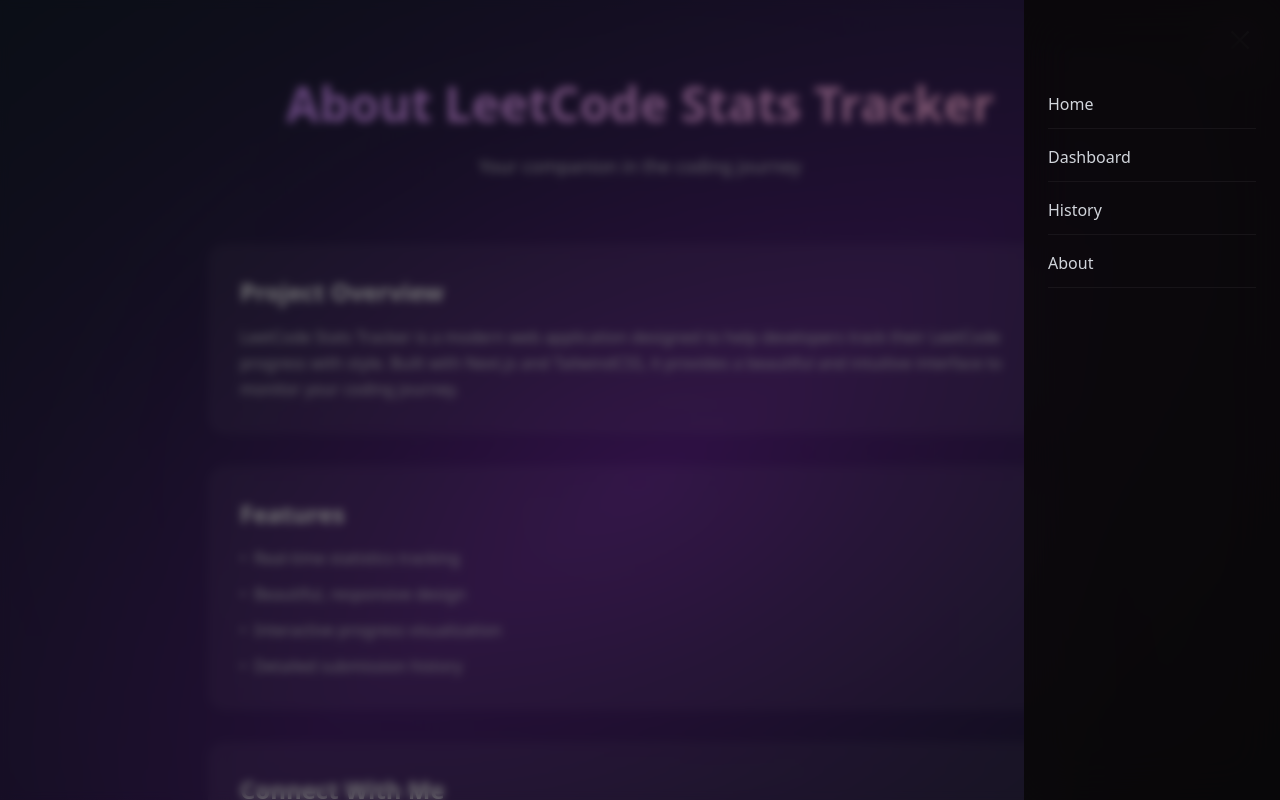
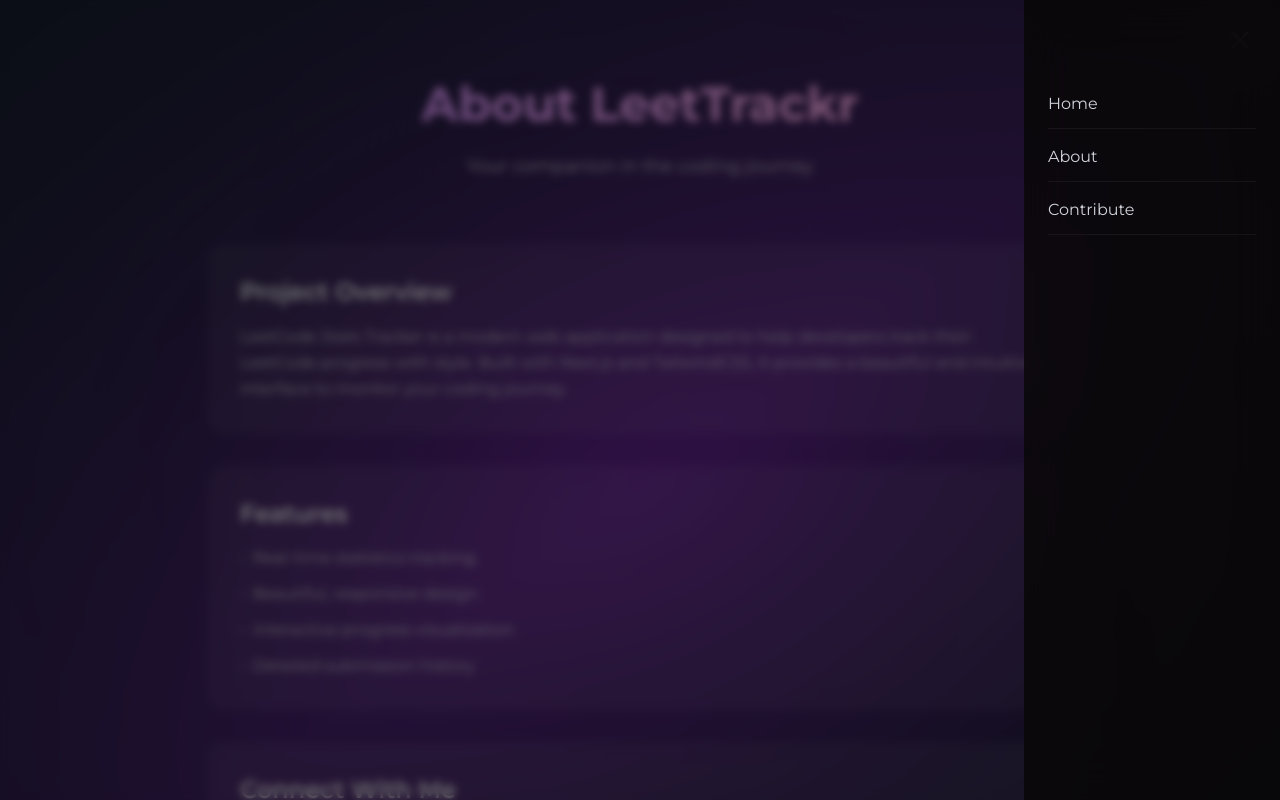
Before and after one commit to ShiiiivanshSingh/LeetTrackr, a Next.js app: page /about in a window 1280 px wide. Both pictures are taken after a click on the button "Toggle Menu". Shown: the top 800 px of the page. Built offline with nearby package versions, Linux system fonts and the light colour scheme.

Commit message:
UI Bug Fixes

```diff
--- a/src/app/about/page.js
+++ b/src/app/about/page.js
@@ -67,7 +67,7 @@
       >
         <motion.div variants={itemVariants} className="text-center mb-16">
           <h1 className="text-4xl md:text-5xl font-bold mb-6 bg-clip-text text-transparent bg-gradient-to-r from-purple-400 to-pink-300">
-            About LeetCode Stats Tracker
+            About LeetTrackr
           </h1>
           <p className="text-lg text-gray-300/90">
             Your companion in the coding journey
--- a/src/app/globals.css
+++ b/src/app/globals.css
@@ -14,8 +14,10 @@
   }
 }
 
+
+
 body {
-  color: var(--foreground);
-  background: var(--background);
-  font-family: Arial, Helvetica, sans-serif;
+
+  font-family: 'Montserrat', sans-serif;
+
 }
--- a/src/app/layout.js
+++ b/src/app/layout.js
@@ -1,4 +1,5 @@
 import { Geist, Geist_Mono } from "next/font/google";
+import { Montserrat } from "next/font/google";
 import "./globals.css";
 import { ThemeProvider } from "@/components/theme-provider";
 import Navigation from "@/components/Navigation";
@@ -14,16 +15,28 @@
   subsets: ["latin"],
 });
 
+const montserrat = Montserrat({
+  subsets: ['latin'],
+  display: 'swap',
+  weight: ['300', '400', '500', '600', '700'],
+  variable: '--font-montserrat',
+});
+
 export const metadata = {
-  title: 'LeetCode Stats Tracker',
+  title: 'LeetTrackr',
   description: 'Track your LeetCode statistics and progress with an elegant, interactive dashboard',
   keywords: 'leetcode, programming, coding, statistics, tracker',
+  icons: {
+    icon: [
+      { url: '/favicon.svg', type: 'image/svg+xml' },
+    ],
+  },
 }
 
 export default function RootLayout({ children }) {
   return (
     <html lang="en" suppressHydrationWarning>
-      <body className={`${geistSans.variable} ${geistMono.variable} font-sans antialiased`}>
+      <body className={`${geistSans.variable} ${geistMono.variable} ${montserrat.className} antialiased`}>
         <ThemeProvider
           attribute="class"
           defaultTheme="system"
--- a/src/components/Navigation.js
+++ b/src/components/Navigation.js
@@ -8,9 +8,8 @@
 
   const menuItems = [
     { href: '/', label: 'Home' },
-    { href: '/dashboard', label: 'Dashboard' },
-    { href: '/history', label: 'History' },
     { href: '/about', label: 'About' },
+    { href: 'https://github.com/ShiiiivanshSingh/LeetTrackr', label: 'Contribute', external: true },
   ];
 
   const menuVariants = {
@@ -84,6 +83,7 @@
                         href={item.href}
                         className="block py-3 text-gray-300 hover:text-white transition-colors duration-200"
                         onClick={() => setIsOpen(false)}
+                        {...(item.external && { target: "_blank", rel: "noopener noreferrer" })}
                       >
                         {item.label}
                       </Link>
--- a/tailwind.config.mjs
+++ b/tailwind.config.mjs
@@ -14,6 +14,9 @@
         background: "var(--background)",
         foreground: "var(--foreground)",
       },
+      fontFamily: {
+        sans: ['var(--font-montserrat)'],  // Make Montserrat the default sans font
+      },
     },
   },
   plugins: [],
```
Also changed, not shown: public/favicon.svg (added).
